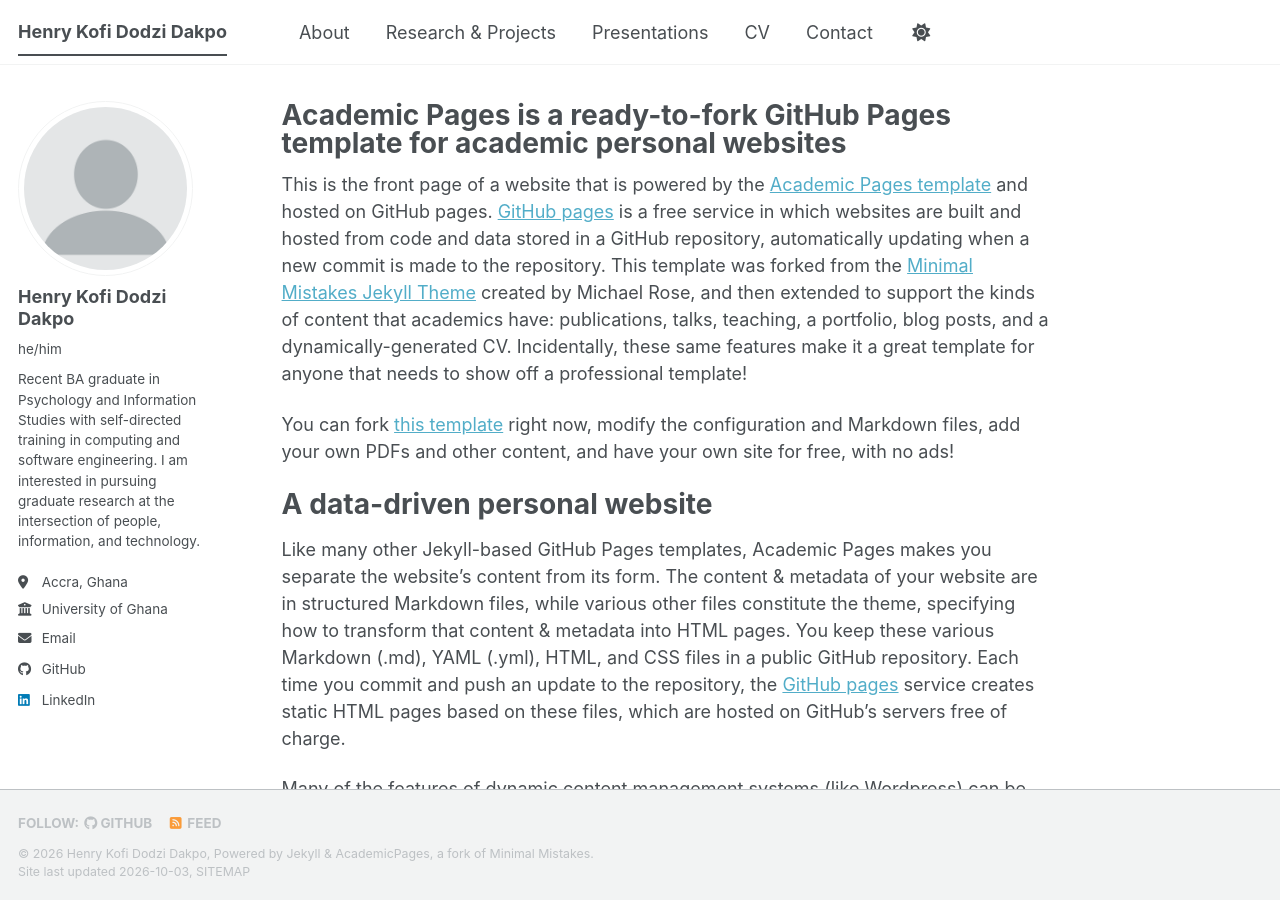
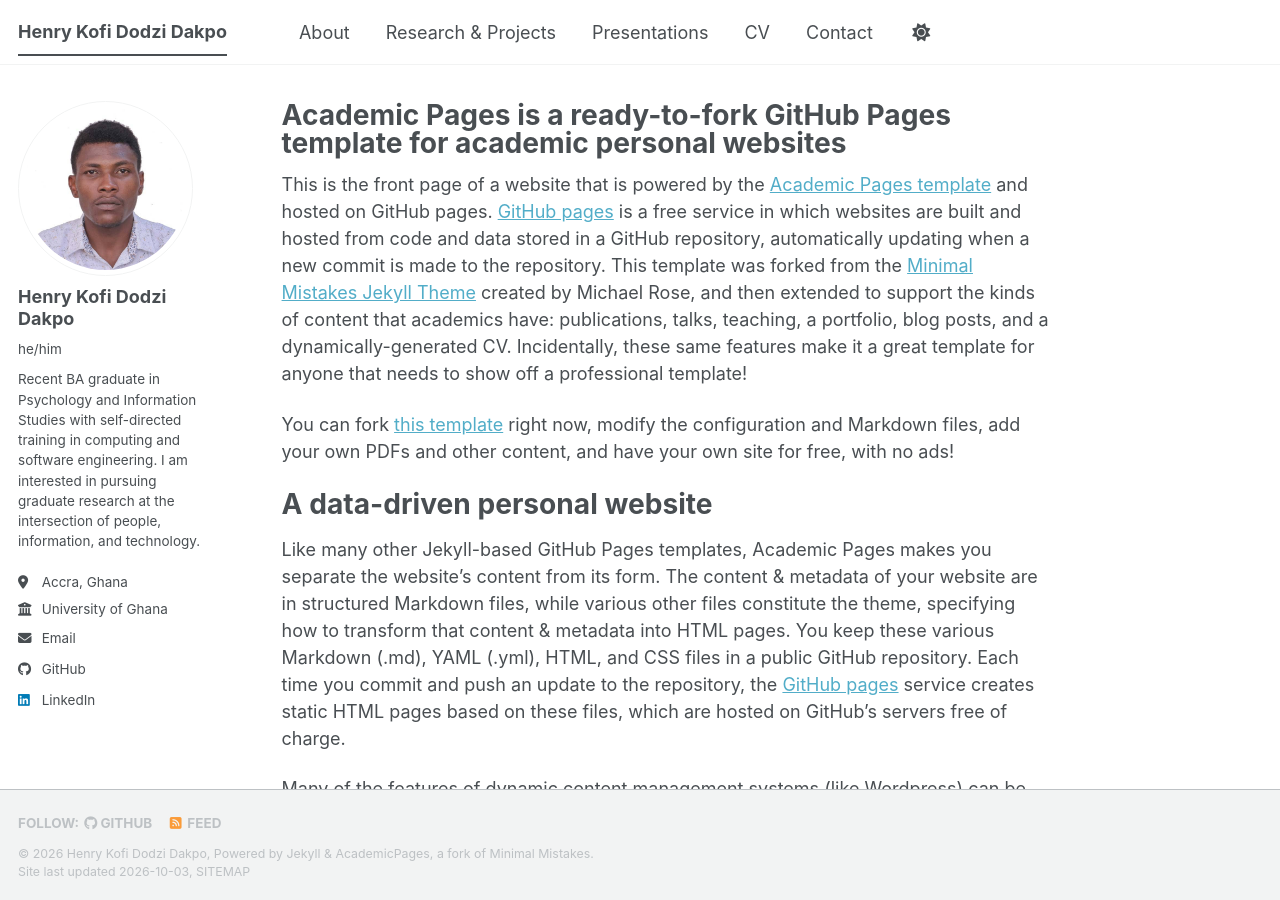
Before and after one commit to henrycitadel9-rgb/henrycitadel9-rgb.github.io, a Jekyll site: the page built from _pages/about.md, in a window 1280 px wide and 900 px high. Built offline with Jekyll 4.4.1, drawn with Linux system fonts in a browser that asks for light colours; a style sheet for code colours, icons or effects is not loaded.

Commit message:
Update _config.yml

```diff
--- a/_config.yml
+++ b/_config.yml
@@ -23,7 +23,7 @@
 #               Additional customization can be done by editing /_includes/author-profile.html
 author:
   # Biographic information
-  avatar           : "profile.png"
+  avatar           : "dvlottery2025henry.JPG.jpeg"
   name             : "Henry Kofi Dodzi Dakpo"
   pronouns         : "he/him"
   bio              : "Recent BA graduate in Psychology and Information Studies with self-directed training in computing and software engineering. I am interested in pursuing graduate research at the intersection of people, information, and technology."
```
